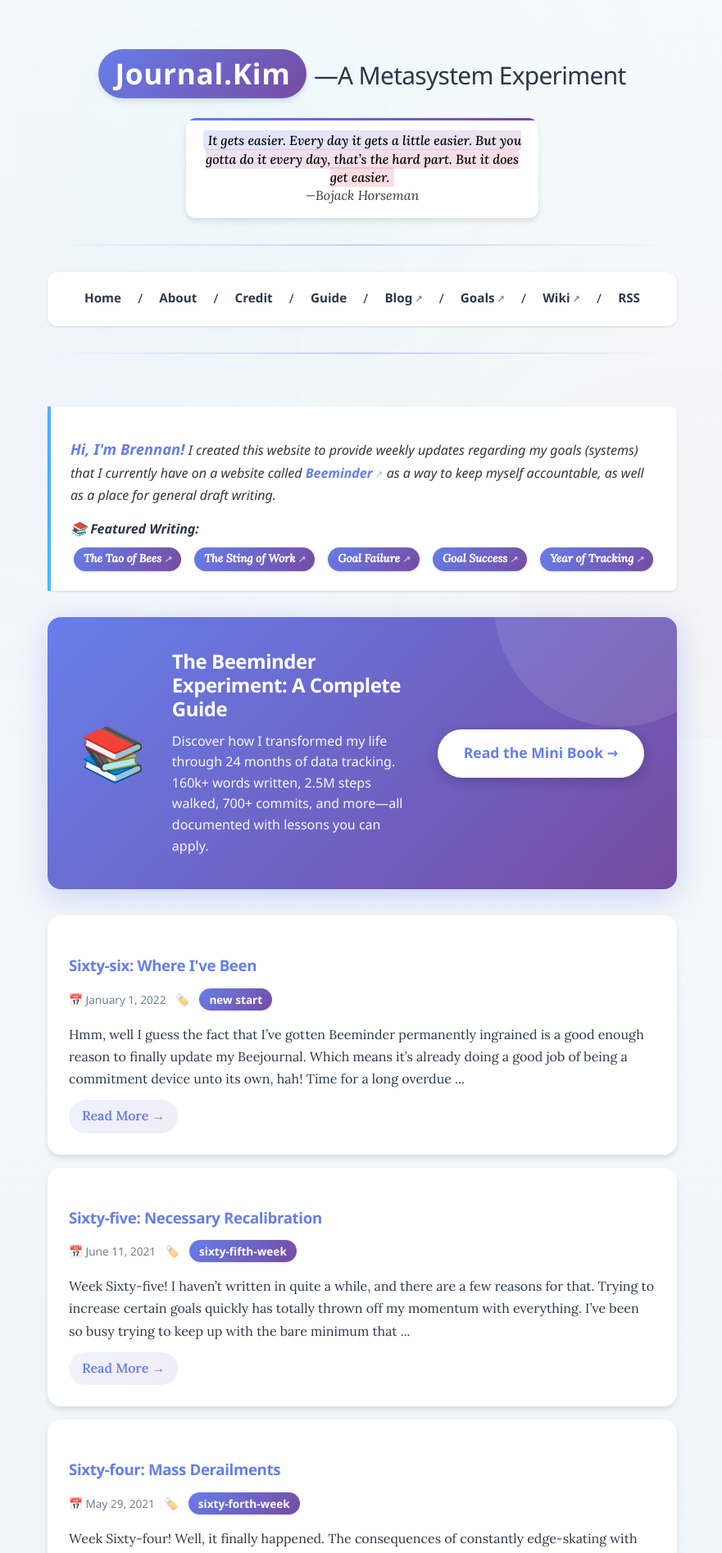
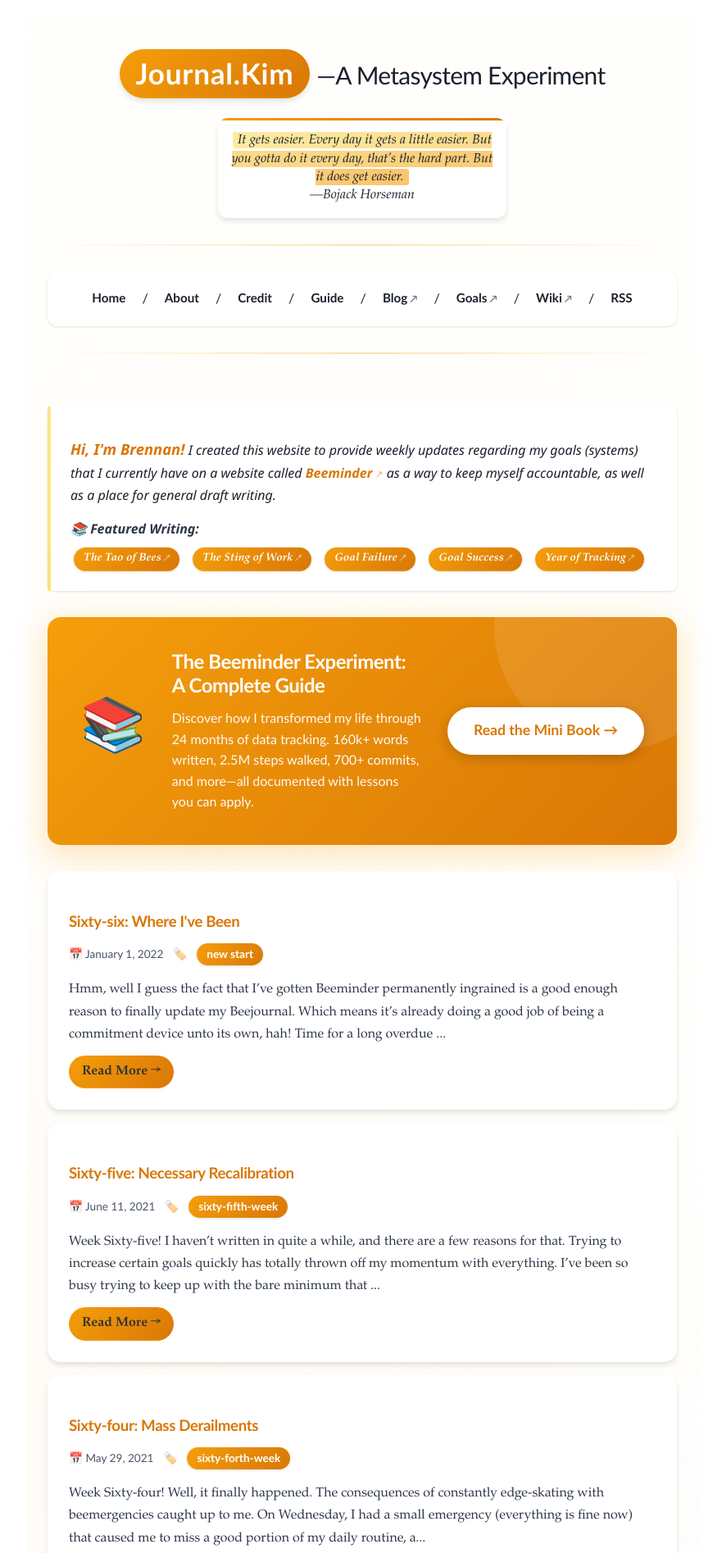
Before and after one commit to brennanbrown/journalbar, a Jekyll site: the page built from index.html, in a window 1280 px wide. Shown: the top 1895 px of the page at 82% size, without its empty margins (198-1079 px from the left). Built offline with Jekyll 4.4.1, drawn with Linux system fonts in a browser that asks for light colours; the list of posts is cut into pages by our own code.

Commit message:
feat: update color theme from blue to orange/yellow
- Replace all blue color elements (#667eea, #764ba2) with orange/yellow theme
- Update intro name color, code highlighting, and stat gradients
- Improve contrast throughout the site with darker text colors
- Simplify background from gradient to solid white
- Update CSS variables for consistent orange/yellow palette

```diff
--- a/_includes/intro.html
+++ b/_includes/intro.html
@@ -1,6 +1,6 @@
 <div class="site-intro reveal">
     <p style="font-size: 1rem; line-height: 1.7; font-family: 'Segoe UI', Tahoma, Geneva, Verdana, sans-serif;">
-        <strong style="font-size: 1.15rem; color: #667eea;">Hi, I'm Brennan!</strong>
+        <strong style="font-size: 1.15rem; color: #d97706;">Hi, I'm Brennan!</strong>
         I created this website to provide weekly updates regarding my goals (systems) that I currently have on a website called
         <a href="http://beeminder.com/" class="fancy-link"><strong>Beeminder</strong></a> as a way to keep myself accountable,
         as well as a place for general draft writing.
--- a/assets/code.css
+++ b/assets/code.css
@@ -13,7 +13,7 @@
   box-shadow: 0 10px 30px rgba(0, 0, 0, 0.3);
   overflow-x: auto;
   position: relative;
-  border: 1px solid rgba(102, 126, 234, 0.2);
+  border: 1px solid rgba(245, 158, 11, 0.25);
 }
 
 .highlight::before {
@@ -23,7 +23,7 @@
   left: 0;
   right: 0;
   height: 3px;
-  background: linear-gradient(90deg, #667eea, #764ba2, #f5576c, #4facfe);
+  background: linear-gradient(90deg, #f59e0b, #d97706, #fbbf24, #fde68a);
   border-radius: 12px 12px 0 0;
 }
 
@@ -99,7 +99,7 @@
 
 /* Headings */
 .highlight .gh {
-  color: #667eea;
+  color: #d97706;
   font-weight: bold;
   text-decoration: underline;
 }
@@ -208,14 +208,14 @@
   color: #6c7a96;
   padding-right: 1rem;
   user-select: none;
-  border-right: 1px solid rgba(102, 126, 234, 0.2);
+  border-right: 1px solid rgba(245, 158, 11, 0.25);
   margin-right: 1rem;
 }
 
 /* Inline code (not in highlight blocks) */
 :not(.highlight) > code {
   background: linear-gradient(135deg, #f7fafc 0%, #edf2f7 100%);
-  color: #667eea;
+  color: #d97706;
   padding: 3px 8px;
   border-radius: 4px;
   border: 1px solid #e2e8f0;
@@ -235,12 +235,12 @@
 }
 
 .highlight::-webkit-scrollbar-thumb {
-  background: linear-gradient(90deg, #667eea, #764ba2);
+  background: linear-gradient(90deg, #f59e0b, #d97706);
   border-radius: 4px;
 }
 
 .highlight::-webkit-scrollbar-thumb:hover {
-  background: linear-gradient(90deg, #764ba2, #667eea);
+  background: linear-gradient(90deg, #d97706, #f59e0b);
 }
 
 /* Language label (if present) */
@@ -248,8 +248,8 @@
   position: absolute;
   top: 8px;
   right: 12px;
-  background: rgba(102, 126, 234, 0.2);
-  color: #4facfe;
+  background: rgba(245, 158, 11, 0.18);
+  color: #fbbf24;
   padding: 4px 12px;
   border-radius: 4px;
   font-size: 0.75rem;
--- a/assets/enhancements.css
+++ b/assets/enhancements.css
@@ -10,10 +10,10 @@
     left: 0;
     width: 0%;
     height: 4px;
-    background: linear-gradient(90deg, #667eea, #764ba2, #f5576c, #4facfe);
+    background: linear-gradient(90deg, #f59e0b, #d97706, #fbbf24, #fde68a);
     z-index: 9999;
     transition: width 0.1s ease;
-    box-shadow: 0 2px 10px rgba(102, 126, 234, 0.5);
+    box-shadow: 0 2px 10px rgba(245, 158, 11, 0.5);
 }
 
 /* Animated scroll-to-top button */
@@ -23,7 +23,7 @@
     right: 2rem;
     width: 50px;
     height: 50px;
-    background: linear-gradient(135deg, #667eea 0%, #764ba2 100%);
+    background: linear-gradient(135deg, #f59e0b 0%, #d97706 100%);
     border-radius: 50%;
     display: flex;
     align-items: center;
@@ -32,7 +32,7 @@
     opacity: 0;
     visibility: hidden;
     transition: all 0.3s ease;
-    box-shadow: 0 4px 15px rgba(102, 126, 234, 0.4);
+    box-shadow: 0 4px 15px rgba(245, 158, 11, 0.4);
     z-index: 1000;
 }
 
@@ -43,7 +43,7 @@
 
 .scroll-to-top:hover {
     transform: translateY(-5px) scale(1.1);
-    box-shadow: 0 8px 25px rgba(102, 126, 234, 0.6);
+    box-shadow: 0 8px 25px rgba(245, 158, 11, 0.6);
 }
 
 .scroll-to-top::before {
@@ -55,11 +55,11 @@
 
 /* Mini Book CTA Banner */
 .minibook-cta {
-    background: linear-gradient(135deg, #667eea 0%, #764ba2 100%);
+    background: linear-gradient(135deg, #f59e0b 0%, #d97706 100%);
     border-radius: 16px;
     padding: 2.5rem;
     margin: 2rem 0;
-    box-shadow: 0 10px 40px rgba(102, 126, 234, 0.3);
+    box-shadow: 0 10px 40px rgba(245, 158, 11, 0.3);
     position: relative;
     overflow: hidden;
 }
@@ -94,14 +94,14 @@
     color: white;
     margin: 0 0 0.75rem 0;
     font-size: 1.5rem;
-    font-family: 'Segoe UI', Tahoma, Geneva, Verdana, sans-serif;
+    font-family: Seravek, 'Gill Sans Nova', Ubuntu, Calibri, 'DejaVu Sans', source-sans-pro, sans-serif;
 }
 
 .minibook-cta-text p {
     color: rgba(255, 255, 255, 0.95);
     margin: 0;
     line-height: 1.6;
-    font-family: 'Segoe UI', Tahoma, Geneva, Verdana, sans-serif;
+    font-family: Seravek, 'Gill Sans Nova', Ubuntu, Calibri, 'DejaVu Sans', source-sans-pro, sans-serif;
 }
 
 .minibook-cta-button {
@@ -110,7 +110,7 @@
     gap: 0.5rem;
     padding: 1rem 2rem;
     background: white;
-    color: #667eea !important;
+    color: #d97706 !important;
     text-decoration: none;
     border-radius: 50px;
     font-weight: 700;
@@ -118,17 +118,17 @@
     transition: all 0.3s ease;
     box-shadow: 0 4px 15px rgba(0, 0, 0, 0.2);
     white-space: nowrap;
-    font-family: 'Segoe UI', Tahoma, Geneva, Verdana, sans-serif;
+    font-family: Seravek, 'Gill Sans Nova', Ubuntu, Calibri, 'DejaVu Sans', source-sans-pro, sans-serif;
 }
 
 .minibook-cta-button:visited {
-    color: #667eea !important;
+    color: #d97706 !important;
 }
 
 .minibook-cta-button:hover {
     transform: translateY(-3px);
     box-shadow: 0 8px 25px rgba(0, 0, 0, 0.3);
-    color: #764ba2 !important;
+    color: #92400e !important;
 }
 
 /* Responsive CTA */
@@ -205,7 +205,7 @@
     left: 0;
     right: 0;
     height: 4px;
-    background: linear-gradient(90deg, #667eea, #764ba2);
+    background: linear-gradient(90deg, #f59e0b, #d97706);
     transform: scaleX(0);
     transform-origin: left;
     transition: transform 0.3s ease;
@@ -217,33 +217,33 @@
 
 .post-card:hover {
     transform: translateY(-5px);
-    box-shadow: 0 12px 24px rgba(102, 126, 234, 0.2);
-    border-color: rgba(102, 126, 234, 0.3);
+    box-shadow: 0 12px 24px rgba(245, 158, 11, 0.2);
+    border-color: rgba(245, 158, 11, 0.3);
 }
 
 .post-card h3 {
     color: #2d3748;
     margin-bottom: 0.75rem;
-    font-family: 'Segoe UI', Tahoma, Geneva, Verdana, sans-serif;
+    font-family: Seravek, 'Gill Sans Nova', Ubuntu, Calibri, 'DejaVu Sans', source-sans-pro, sans-serif;
 }
 
 .post-card h3 a {
-    color: #667eea;
+    color: #d97706;
     transition: color 0.3s ease;
 }
 
 .post-card h3 a:hover {
-    color: #764ba2;
+    color: #92400e;
 }
 
 .post-card .post-meta {
-    color: #718096;
+    color: #4a5568;
     font-size: 0.85rem;
     margin-bottom: 0.75rem;
     display: flex;
     gap: 0.75rem;
     flex-wrap: wrap;
-    font-family: 'Segoe UI', Tahoma, Geneva, Verdana, sans-serif;
+    font-family: Seravek, 'Gill Sans Nova', Ubuntu, Calibri, 'DejaVu Sans', source-sans-pro, sans-serif;
 }
 
 .post-card .post-meta span {
@@ -256,23 +256,24 @@
     color: #2d3748;
     line-height: 1.7;
     margin-bottom: 0.75rem;
-    font-family: 'Lora', Georgia, serif;
+    font-family: 'Iowan Old Style', 'Palatino Linotype', 'URW Palladio L', P052, serif;
+    font-weight: normal;
 }
 
 .post-card .read-more {
     display: inline-flex;
     align-items: center;
     gap: 0.5rem;
-    color: #667eea;
+    color: #333;
     font-weight: 600;
     padding: 0.5rem 1rem;
     border-radius: 50px;
-    background: linear-gradient(135deg, rgba(102, 126, 234, 0.1), rgba(118, 75, 162, 0.1));
+    background: linear-gradient(135deg, #f59e0b, #d97706);
     transition: all 0.3s ease;
 }
 
 .post-card .read-more:hover {
-    background: linear-gradient(135deg, #667eea, #764ba2);
+    background: linear-gradient(135deg, #f59e0b, #d97706);
     color: white;
     transform: translateX(5px);
 }
@@ -291,9 +292,9 @@
 
 .tag-cloud a {
     padding: 0.5rem 1rem;
-    background: linear-gradient(135deg, rgba(102, 126, 234, 0.1), rgba(118, 75, 162, 0.1));
+    background: linear-gradient(135deg, rgba(245, 158, 11, 0.12), rgba(217, 119, 6, 0.12));
     border-radius: 50px;
-    color: #667eea;
+    color: #d97706;
     font-size: 0.9rem;
     font-weight: 600;
     transition: all 0.3s ease;
@@ -301,10 +302,10 @@
 }
 
 .tag-cloud a:hover {
-    background: linear-gradient(135deg, #667eea, #764ba2);
+    background: linear-gradient(135deg, #f59e0b, #d97706);
     color: white;
     transform: scale(1.05);
-    border-color: rgba(102, 126, 234, 0.3);
+    border-color: rgba(245, 158, 11, 0.3);
 }
 
 /* Achievement badges */
@@ -358,13 +359,13 @@
 
 .stat-card:hover {
     transform: translateY(-5px);
-    box-shadow: 0 12px 24px rgba(102, 126, 234, 0.2);
+    box-shadow: 0 12px 24px rgba(245, 158, 11, 0.2);
 }
 
 .stat-number {
     font-size: 2.5rem;
     font-weight: 800;
-    background: linear-gradient(135deg, #e6eaff 0%, #e4c9ff 100%);
+    background: linear-gradient(135deg, #d97706 0%, #92400e 100%);
     -webkit-background-clip: text;
     -webkit-text-fill-color: transparent;
     background-clip: text;
@@ -372,7 +373,7 @@
 }
 
 .stat-label {
-    color: #718096;
+    color: #4a5568;
     font-size: 0.9rem;
     font-weight: 600;
     text-transform: uppercase;
@@ -383,8 +384,8 @@
 .loading-spinner {
     width: 50px;
     height: 50px;
-    border: 4px solid rgba(102, 126, 234, 0.1);
-    border-top-color: #667eea;
+    border: 4px solid rgba(245, 158, 11, 0.15);
+    border-top-color: #f59e0b;
     border-radius: 50%;
     animation: spin 1s linear infinite;
     margin: 2rem auto;
@@ -402,7 +403,7 @@
 
 .tooltip .tooltip-text {
     visibility: hidden;
-    background: linear-gradient(135deg, #667eea, #764ba2);
+    background: linear-gradient(135deg, #f59e0b, #d97706);
     color: white;
     text-align: center;
     padding: 0.5rem 1rem;
@@ -427,7 +428,7 @@
     margin-left: -5px;
     border-width: 5px;
     border-style: solid;
-    border-color: #764ba2 transparent transparent transparent;
+    border-color: #d97706 transparent transparent transparent;
 }
 
 .tooltip:hover .tooltip-text {
@@ -438,7 +439,7 @@
 /* Animated underline for special links */
 .fancy-link {
     position: relative;
-    color: #667eea;
+    color: #d97706;
     text-decoration: none;
 }
 
@@ -449,7 +450,7 @@
     height: 2px;
     bottom: -2px;
     left: 0;
-    background: linear-gradient(90deg, #667eea, #764ba2);
+    background: linear-gradient(90deg, #f59e0b, #d97706);
     transform: scaleX(0);
     transform-origin: bottom right;
     transition: transform 0.3s ease;
@@ -467,16 +468,16 @@
 
 @keyframes pulse-animation {
     0%, 100% {
-        box-shadow: 0 0 0 0 rgba(102, 126, 234, 0.7);
+        box-shadow: 0 0 0 0 rgba(245, 158, 11, 0.7);
     }
     50% {
-        box-shadow: 0 0 0 20px rgba(102, 126, 234, 0);
+        box-shadow: 0 0 0 20px rgba(245, 158, 11, 0);
     }
 }
 
 /* Gradient text utility */
 .gradient-text {
-    background: linear-gradient(135deg, #667eea 0%, #764ba2 100%);
+    background: linear-gradient(135deg, #f59e0b 0%, #d97706 100%);
     -webkit-background-clip: text;
     -webkit-text-fill-color: transparent;
     background-clip: text;
@@ -538,13 +539,13 @@
     width: 40px;
     height: 40px;
     border-radius: 50%;
-    background: linear-gradient(135deg, #667eea, #764ba2);
+    background: linear-gradient(135deg, #f59e0b, #d97706);
     color: white;
     transition: all 0.3s ease;
-    box-shadow: 0 4px 15px rgba(102, 126, 234, 0.3);
+    box-shadow: 0 4px 15px rgba(245, 158, 11, 0.3);
 }
 
 .share-button:hover {
     transform: translateY(-3px) scale(1.1);
-    box-shadow: 0 6px 20px rgba(102, 126, 234, 0.5);
+    box-shadow: 0 6px 20px rgba(245, 158, 11, 0.5);
 }
--- a/assets/main.css
+++ b/assets/main.css
@@ -1,21 +1,21 @@
 /* ================================
-   MODERN JOURNAL.KIM STYLES
+   MODERN BEEJOURNAL STYLES
    Updated: October 2025
    ================================ */
 
 /* CSS Variables for theming */
 :root {
-    --primary-gradient: linear-gradient(135deg, #667eea 0%, #764ba2 100%);
-    --secondary-gradient: linear-gradient(135deg, #f093fb 0%, #f5576c 100%);
-    --accent-gradient: linear-gradient(135deg, #4facfe 0%, #00f2fe 100%);
-    --success-gradient: linear-gradient(135deg, #43e97b 0%, #38f9d7 100%);
+    --primary-gradient: linear-gradient(135deg, #f59e0b 0%, #d97706 100%);
+    --secondary-gradient: linear-gradient(135deg, #fbbf24 0%, #f59e0b 100%);
+    --accent-gradient: linear-gradient(135deg, #fde68a 0%, #fcd34d 100%);
+    --success-gradient: linear-gradient(135deg, #84cc16 0%, #65a30d 100%);
 
-    --primary-color: #667eea;
-    --secondary-color: #f5576c;
-    --accent-color: #00f2fe;
-    --text-dark: #2d3748;
-    --text-light: #718096;
-    --bg-light: #f7fafc;
+    --primary-color: #f59e0b;
+    --secondary-color: #d97706;
+    --accent-color: #fbbf24;
+    --text-dark: #1a202c;
+    --text-light: #4a5568;
+    --bg-light: #ffffff;
     --bg-card: #ffffff;
     --border-color: #e2e8f0;
 
@@ -36,10 +36,12 @@
 
 /* Body enhancements */
 body {
-    background: linear-gradient(to bottom, #f7fafc 0%, #edf2f7 100%);
+    background: #ffffff;
     position: relative;
-    font-family: 'Lora', Georgia, serif;
+    font-family: 'Iowan Old Style', 'Palatino Linotype', 'URW Palladio L', P052, serif;
+    font-weight: normal;
     overflow-x: hidden;
+    color: var(--text-dark);
 }
 
 /* Constrain main content width on desktop */
@@ -56,15 +58,15 @@
 /* Animated background pattern - static, no animation */
 body::before {
     content: '';
-    position: fixed;
+    position: absolute;
     top: 0;
     left: 0;
     width: 100%;
     height: 100%;
     background:
-        radial-gradient(circle at 20% 50%, rgba(102, 126, 234, 0.03) 0%, transparent 50%),
-        radial-gradient(circle at 80% 80%, rgba(245, 87, 108, 0.03) 0%, transparent 50%),
-        radial-gradient(circle at 40% 20%, rgba(0, 242, 254, 0.03) 0%, transparent 50%);
+        radial-gradient(circle at 20% 50%, rgba(245, 158, 11, 0.03) 0%, transparent 50%),
+        radial-gradient(circle at 80% 80%, rgba(217, 119, 6, 0.02) 0%, transparent 50%),
+        radial-gradient(circle at 40% 20%, rgba(252, 211, 77, 0.03) 0%, transparent 50%);
     z-index: -1;
 }
 
@@ -73,7 +75,7 @@
     font-weight: 700;
     letter-spacing: -0.02em;
     line-height: 1.2;
-    font-family: 'Segoe UI', Tahoma, Geneva, Verdana, sans-serif;
+    font-family: Seravek, 'Gill Sans Nova', Ubuntu, Calibri, 'DejaVu Sans', source-sans-pro, sans-serif;
 }
 
 h1 {
@@ -100,7 +102,7 @@
 
 /* Text selections */
 ::selection {
-    background: rgba(102, 126, 234, 0.3);
+    background: rgba(245, 158, 11, 0.3);
     color: var(--text-dark);
 }
 
@@ -129,11 +131,11 @@
 }
 
 a:hover {
-    color: #764ba2;
+    color: #d97706;
 }
 
 a:visited {
-    color: #764ba2;
+    color: #d97706;
 }
 
 /* Fix visited links in navigation and badges */
@@ -147,21 +149,22 @@
 
 /* Mark/Highlight */
 mark {
-    background: linear-gradient(120deg, rgba(102, 126, 234, 0.2) 0%, rgba(245, 87, 108, 0.2) 100%);
+    background: linear-gradient(120deg, rgba(253, 230, 138, 0.8) 0%, rgba(245, 158, 11, 0.6) 100%);
     padding: 2px 6px;
     border-radius: 3px;
     font-weight: 500;
+    color: #1a202c;
 }
 
 /* Code blocks */
 code {
     font-size: 0.9rem;
-    background: linear-gradient(135deg, #f7fafc 0%, #edf2f7 100%);
+    background: #f8fafc;
     padding: 3px 8px;
     border-radius: 4px;
-    border: 1px solid var(--border-color);
+    border: 1px solid #e2e8f0;
     font-family: 'Monaco', 'Menlo', 'Consolas', monospace;
-    color: var(--primary-color);
+    color: #d97706;
     font-weight: 500;
 }
 
@@ -214,7 +217,7 @@
 }
 
 #title {
-    font-family: 'Segoe UI', Tahoma, Geneva, Verdana, sans-serif;
+    font-family: Seravek, 'Gill Sans Nova', Ubuntu, Calibri, 'DejaVu Sans', source-sans-pro, sans-serif;
 }
 
 #title a {
@@ -271,7 +274,7 @@
     background: var(--bg-card);
     border-radius: 12px;
     box-shadow: var(--shadow-sm);
-    font-family: 'Segoe UI', Tahoma, Geneva, Verdana, sans-serif;
+    font-family: Seravek, 'Gill Sans Nova', Ubuntu, Calibri, 'DejaVu Sans', source-sans-pro, sans-serif;
 }
 
 #navigation a {
@@ -372,13 +375,12 @@
 
 /* Footer */
 footer {
+    margin-top: 4rem;
+    padding: 2rem 0;
     text-align: center;
-    padding: 1.5rem 1rem;
-    margin: 2rem 0 1rem;
-    background: var(--bg-card);
-    border-radius: 12px;
-    box-shadow: var(--shadow-sm);
-    font-family: 'Segoe UI', Tahoma, Geneva, Verdana, sans-serif;
+    color: var(--text-light);
+    border-top: 1px solid var(--border-color);
+    font-family: Seravek, 'Gill Sans Nova', Ubuntu, Calibri, 'DejaVu Sans', source-sans-pro, sans-serif;
 }
 
 footer a {
```
